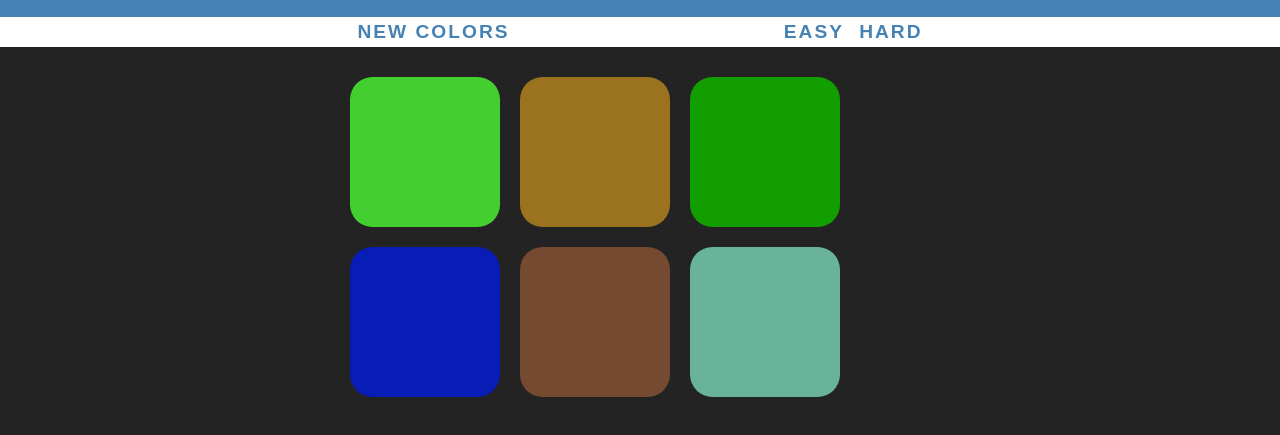
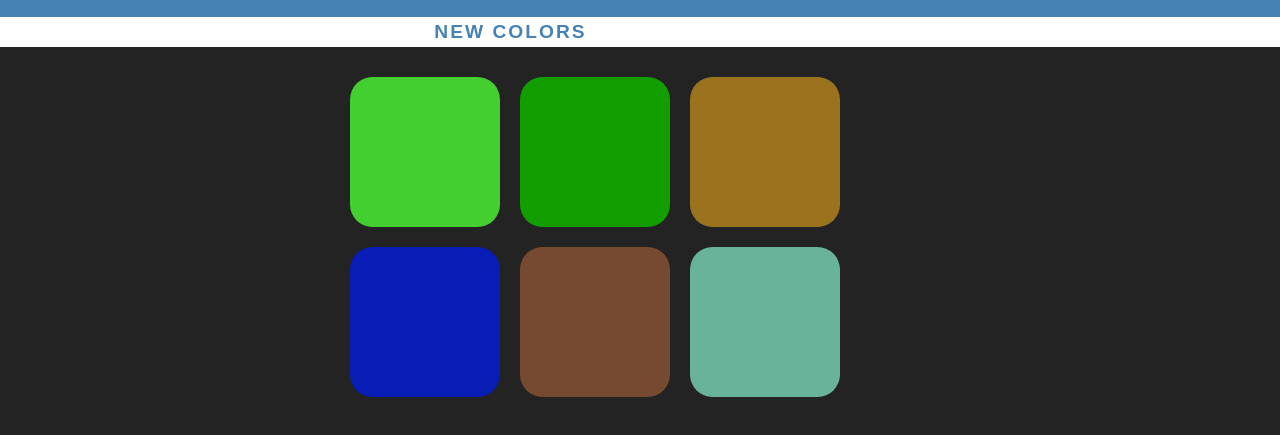
Before and after one commit to edmilsonrobson/Color-Guessing-Game, a plain HTML site: page index.html in a window 1280 px wide. Both pictures are taken after a click on the button "NEW COLORS". Shown: the part 139-574 px from the top of the page. Drawn offline with Linux system fonts and the light colour scheme.

Commit message:
Removes focus when clicking on New Game buttons, removed difficulty buttons

```diff
--- a/index.html
+++ b/index.html
@@ -20,8 +20,6 @@
     <div id="stripe">
         <button id="new-colors-button">New Colors</button>
         <span id="game-message">RGB(255, 255, 255)</span>
-        <button id="new-colors-button">Easy</button>
-        <button id="new-colors-button">Hard</button>
     </div>
 
     <div class="squares-container">
--- a/script.js
+++ b/script.js
@@ -6,7 +6,10 @@ var correctColorRGB;
 var correctSquareIndex;
 
 var newColorsButton = document.getElementById("new-colors-button");
-newColorsButton.addEventListener("click", resetGame);
+newColorsButton.addEventListener("click", function(){
+    document.activeElement.blur();
+    resetGame();
+});
 
 implementClickListeners();
 resetGame();
--- a/style.css
+++ b/style.css
@@ -4,7 +4,6 @@ body{
     margin: 0;
     font-family: "Lato";
 }
-
 
 
 .squares-container{
```
